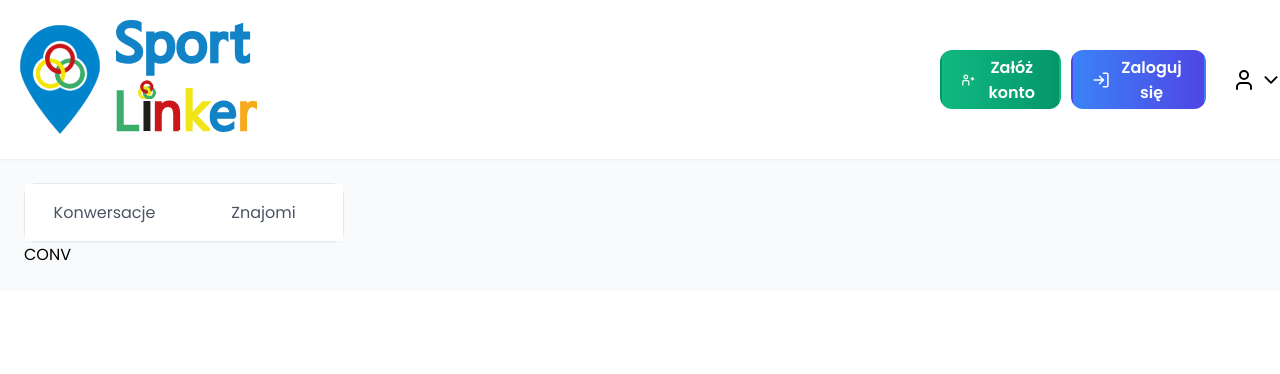
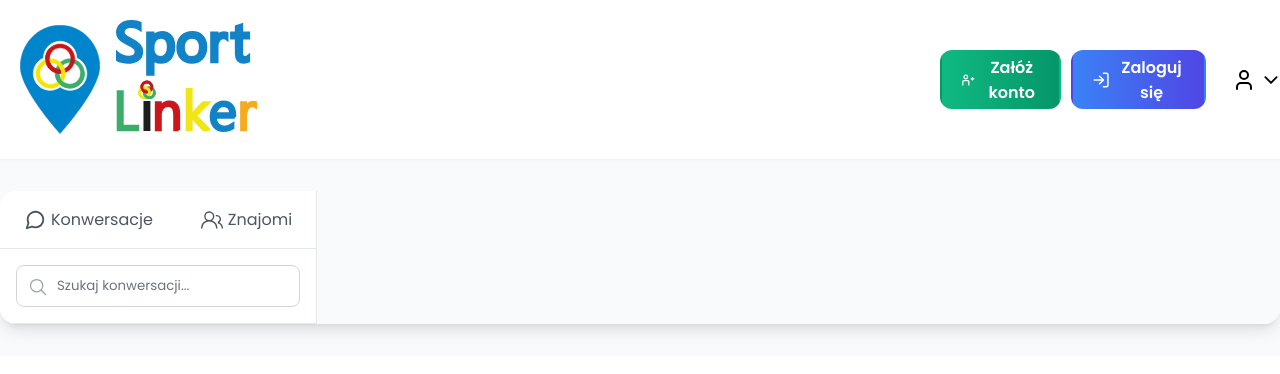
Before and after one commit to Michuxx/SportLinker, a React (Vite) app in the folder SportLinkerFrontend/: page /messages in a window 1280 px wide. Shown: the top 374 px of the page. Built offline with nearby package versions, Linux system fonts and the light colour scheme.

Commit message:
Added some styles and icons to chat navbar. Added Search ibnput

```diff
--- a/SportLinkerFrontend/src/components/component-items/navbar/Navbar.jsx
+++ b/SportLinkerFrontend/src/components/component-items/navbar/Navbar.jsx
@@ -1,11 +1,7 @@
 import "./navbar.css";
 
 const Navbar = ({ children, className }) => {
-  return (
-    <div className={`${className}-navbar-wrapper navbar-wrapper`}>
-      {children}
-    </div>
-  );
+  return <div className={`${className}-navbar navbar-wrapper`}>{children}</div>;
 };
 
 export default Navbar;
--- a/SportLinkerFrontend/src/components/component-items/navbar/navbar.css
+++ b/SportLinkerFrontend/src/components/component-items/navbar/navbar.css
@@ -7,10 +7,13 @@
   box-shadow: 0 1px 2px 0 rgba(0, 0, 0, 0.05);
 }
 
-.user-navbar-wrapper {
+.user-navbar {
   margin: 2rem 0 1.5rem;
 }
 
-.chat-navbar-wrapper {
-  margin-top: 2rem;
+.chat-navbar {
+  border-radius: 1rem 0 0 0;
+  border: none;
+  border-bottom: 1px #e5e7eb solid;
+  box-shadow: none;
 }
--- a/SportLinkerFrontend/src/components/messagesSection/chatSidebar/ChatSidebar.jsx
+++ b/SportLinkerFrontend/src/components/messagesSection/chatSidebar/ChatSidebar.jsx
@@ -1,12 +1,16 @@
 import { NavLink, Outlet } from "react-router";
 import Navbar from "../../component-items/navbar/Navbar";
 import "./chatSidebar.css";
+import { FiMessageCircle } from "react-icons/fi";
+import { GoPeople } from "react-icons/go";
+import { IoSearchOutline } from "react-icons/io5";
+import Input from "../../component-items/input/Input";
 
 const ChatSidebar = () => {
   return (
     <div className="chat-sidebar-wrapper">
       <div className="chat-switcher">
-        <Navbar>
+        <Navbar className={"chat"}>
           <NavLink
             to="conversations"
             className={({ isActive }) =>
@@ -18,7 +22,10 @@ const ChatSidebar = () => {
             }
             style={{ flex: `1 1 0%` }}
           >
-            <div className="user-menu-option-wrapper">Konwersacje</div>
+            <div className="user-menu-option-wrapper">
+              <FiMessageCircle size={22} />
+              Konwersacje
+            </div>
           </NavLink>
           <NavLink
             to="friends"
@@ -31,9 +38,23 @@ const ChatSidebar = () => {
             }
             style={{ flex: `1 1 0%` }}
           >
-            <div className="user-menu-option-wrapper">Znajomi</div>
+            <div className="user-menu-option-wrapper">
+              <GoPeople size={22} />
+              Znajomi
+            </div>
           </NavLink>
         </Navbar>
+      </div>
+      <div className="chat-search-wrapper">
+        <Input
+          name="title"
+          // value={filter.title}
+          // onChange={(e) => onChangeFilter(e)}
+          placeholder="Szukaj konwersacji..."
+          type="text"
+          icon={<IoSearchOutline color="rgb(156 163 175)" size="20px" />}
+          width={100}
+        />
       </div>
       <Outlet />
     </div>
--- a/SportLinkerFrontend/src/components/messagesSection/chatSidebar/chatSidebar.css
+++ b/SportLinkerFrontend/src/components/messagesSection/chatSidebar/chatSidebar.css
@@ -1,3 +1,10 @@
 .chat-sidebar-wrapper {
   width: 20rem;
+  background-color: #fff;
+  border-right: 1px solid rgb(229 231 235);
 }
+
+.chat-search-wrapper {
+  padding: 1rem;
+  border-bottom: 1px solid rgb(229 231 235);
+}
--- a/SportLinkerFrontend/src/components/messagesSection/chatSidebar/conversationSidebar/ConversationSidebar.jsx
+++ b/SportLinkerFrontend/src/components/messagesSection/chatSidebar/conversationSidebar/ConversationSidebar.jsx
@@ -1,5 +1,7 @@
+import "./conversationSidebar.css";
+
 const ConversationSidebar = () => {
-  return <div className="conversation-sidebar-wrapper">CONV</div>;
+  return <div className="conversation-sidebar-wrapper"></div>;
 };
 
 export default ConversationSidebar;
--- a/SportLinkerFrontend/src/components/messagesSection/conversation/Conversation.jsx
+++ b/SportLinkerFrontend/src/components/messagesSection/conversation/Conversation.jsx
@@ -1,3 +1,5 @@
+import "./conversation.css";
+
 const Conversation = () => {
   return <div className="conversation-wrapper"></div>;
 };
--- /dev/null
+++ b/SportLinkerFrontend/src/components/messagesSection/conversation/conversation.css
@@ -0,0 +1,5 @@
+.conversation-wrapper {
+  display: flex;
+  width: 100%;
+  background-color: rgb(249 250 251);
+}
--- a/SportLinkerFrontend/src/components/messagesSection/messagesSection.css
+++ b/SportLinkerFrontend/src/components/messagesSection/messagesSection.css
@@ -1,7 +1,9 @@
 .message-section-wrapper {
   display: flex;
-  padding: 1.5rem;
   max-width: 80rem;
-  margin: auto;
+  margin: 2rem auto 2rem auto;
   height: 100%;
+  box-shadow: 0 10px 15px -3px rgb(0 0 0 / 0.1), 0 4px 6px -4px rgb(0 0 0 / 0.1);
+  border-radius: 1rem;
+  overflow: hidden;
 }
```
Also changed, not shown: SportLinkerFrontend/src/components/messagesSection/chatSidebar/conversationSidebar/conversationSidebar.css (added).
